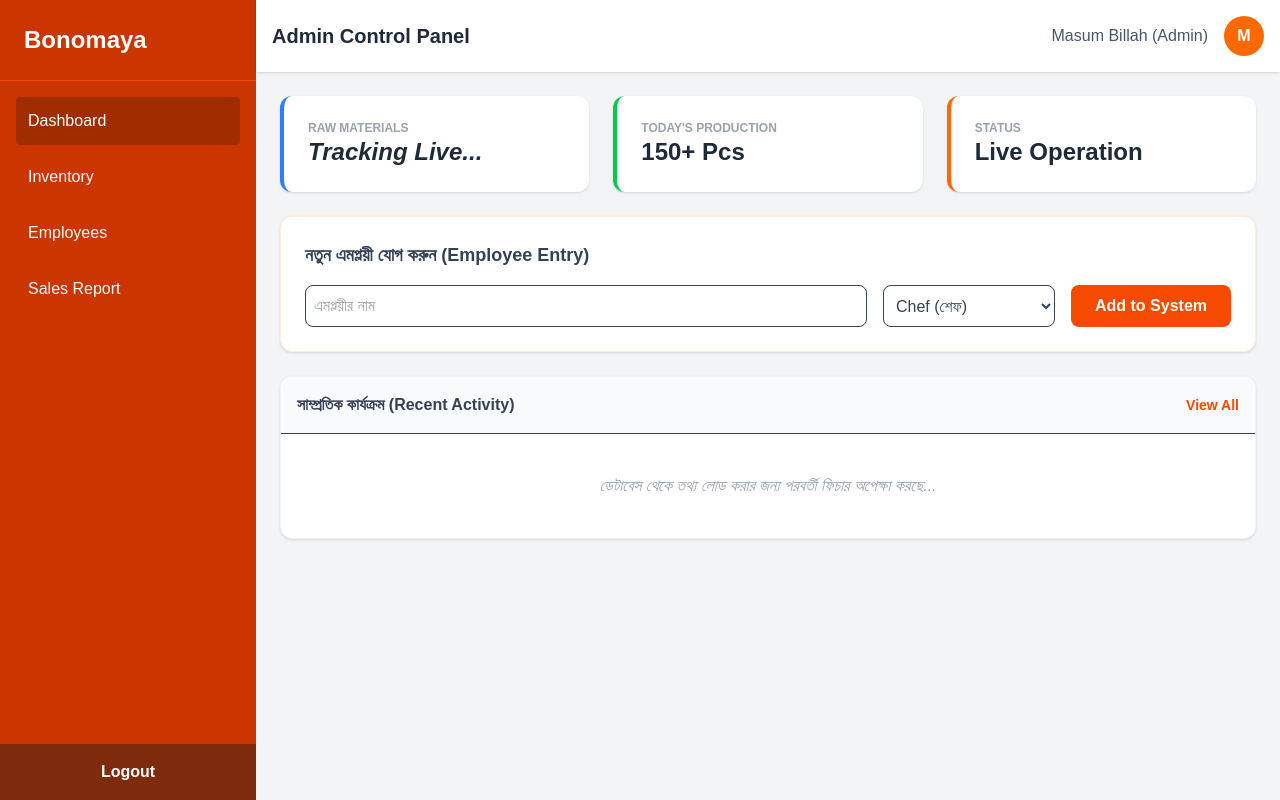
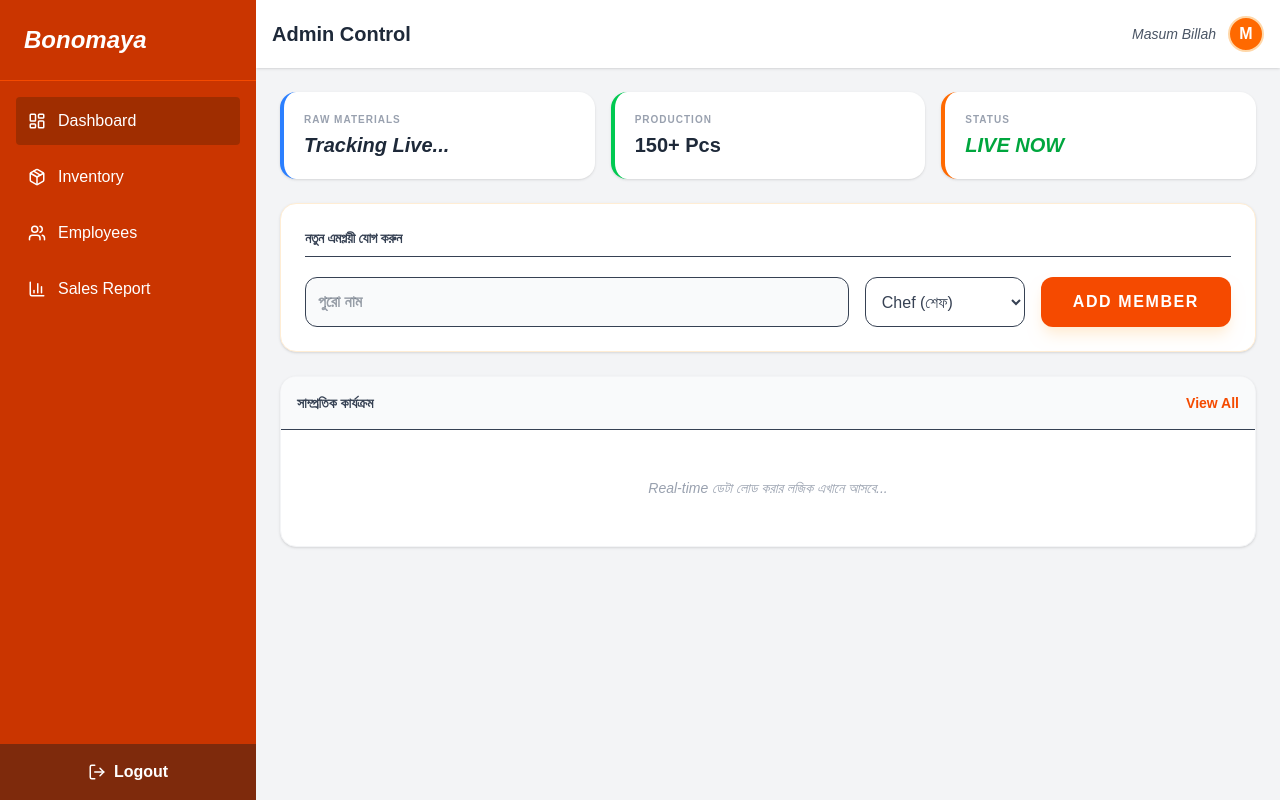
Before and after one commit to masumbillah-swe/bonomaya-management, a Next.js app: page /admin in a window 1280 px wide. Built offline with nearby package versions, Linux system fonts and the light colour scheme; no server answers.

Commit message:
Fixed all errors and implemented Enterprise Admin Panel

```diff
--- a/app/admin/page.js
+++ b/app/admin/page.js
@@ -4,16 +4,15 @@ import { useRouter } from "next/navigation";
 import { useEffect, useState } from "react";
 import { signOut } from "firebase/auth";
 import { collection, addDoc, serverTimestamp } from "firebase/firestore";
+import { Menu, X, LayoutDashboard, Package, Users, BarChart3, LogOut } from "lucide-react";
 
 export default function AdminDashboard() {
   const router = useRouter();
-
-  // State for Employee Form
+  const [isSidebarOpen, setSidebarOpen] = useState(false);
   const [empName, setEmpName] = useState("");
   const [empRole, setEmpRole] = useState("chef");
   const [loading, setLoading] = useState(false);
 
-  // Logout Function
   const handleLogout = async () => {
     try {
       await signOut(auth);
@@ -23,12 +22,10 @@ export default function AdminDashboard() {
     }
   };
 
-  // Add Employee to Firestore
   const handleAddEmployee = async (e) => {
     e.preventDefault();
     setLoading(true);
     try {
-      // সরাসরি Firestore-এর 'users' কালেকশনে তথ্য সেভ হবে
       await addDoc(collection(db, "users"), {
         name: empName,
         role: empRole,
@@ -36,9 +33,8 @@ export default function AdminDashboard() {
         status: "Active",
         createdAt: serverTimestamp()
       });
-
-      alert(empName + " কে বনোমায়ার সিস্টেমে সফলভাবে যোগ করা হয়েছে!");
-      setEmpName(""); // ইনপুট ক্লিয়ার করা
+      alert(empName + " যোগ হয়েছে!");
+      setEmpName("");
     } catch (error) {
       alert("Error: " + error.message);
     } finally {
@@ -47,63 +43,81 @@ export default function AdminDashboard() {
   };
 
   return (
-    <div className="min-h-screen bg-gray-100 flex">
-      {/* Sidebar - Mobile-এ লুকানো থাকবে */}
-      <div className="w-64 bg-orange-700 text-white hidden md:flex flex-col">
-        <div className="p-6 text-2xl font-bold border-b border-orange-600">Bonomaya</div>
-        <nav className="flex-1 p-4 space-y-2">
-          <button className="w-full text-left p-3 rounded bg-orange-800">Dashboard</button>
-          <button className="w-full text-left p-3 rounded hover:bg-orange-600">Inventory</button>
-          <button className="w-full text-left p-3 rounded hover:bg-orange-600">Employees</button>
-          <button className="w-full text-left p-3 rounded hover:bg-orange-600">Sales Report</button>
-        </nav>
-        <button onClick={handleLogout} className="p-4 bg-orange-900 hover:bg-red-700 transition font-bold text-center">
-          Logout
+    <div className="min-h-screen bg-gray-100 flex flex-col md:flex-row relative">
+
+      {/* --- Mobile Top Bar --- */}
+      <div className="md:hidden bg-orange-700 p-4 flex justify-between items-center text-white sticky top-0 z-50 shadow-md">
+        <h1 className="text-xl font-bold italic">Bonomaya</h1>
+        <button onClick={() => setSidebarOpen(!isSidebarOpen)} className="p-1 bg-white/10 rounded">
+          {isSidebarOpen ? <X size={24} /> : <Menu size={24} />}
         </button>
       </div>
 
-      {/* Main Content Area */}
-      <div className="flex-1 flex flex-col">
+      {/* --- Sidebar (Mobile & Desktop) --- */}
+      <aside className={`
+        fixed inset-y-0 left-0 z-40 w-64 bg-orange-700 text-white transform transition-transform duration-300 ease-in-out
+        ${isSidebarOpen ? "translate-x-0" : "-translate-x-full"}
+        md:relative md:translate-x-0 flex flex-col shadow-2xl md:shadow-none
+      `}>
+        <div className="p-6 text-2xl font-bold border-b border-orange-600 hidden md:block italic">Bonomaya</div>
+
+        <nav className="flex-1 p-4 space-y-2 mt-4 md:mt-0">
+          <button className="w-full text-left p-3 rounded bg-orange-800 flex items-center gap-3"><LayoutDashboard size={18}/> Dashboard</button>
+          <button className="w-full text-left p-3 rounded hover:bg-orange-600 flex items-center gap-3 transition"><Package size={18}/> Inventory</button>
+          <button className="w-full text-left p-3 rounded hover:bg-orange-600 flex items-center gap-3 transition"><Users size={18}/> Employees</button>
+          <button className="w-full text-left p-3 rounded hover:bg-orange-600 flex items-center gap-3 transition"><BarChart3 size={18}/> Sales Report</button>
+        </nav>
+
+        <button onClick={handleLogout} className="p-4 bg-orange-900 hover:bg-red-700 transition font-bold flex items-center justify-center gap-2">
+          <LogOut size={18}/> Logout
+        </button>
+      </aside>
+
+      {/* --- Main Content Area --- */}
+      <div className="flex-1 flex flex-col w-full h-screen overflow-y-auto">
+
         {/* Header */}
-        <header className="bg-white shadow p-4 flex justify-between items-center">
-          <h1 className="text-xl font-semibold text-gray-800">Admin Control Panel</h1>
-          <div className="flex items-center gap-4">
-            <span className="text-gray-600 font-medium">Masum Billah (Admin)</span>
-            <div className="w-10 h-10 bg-orange-500 rounded-full flex items-center justify-center text-white font-bold">M</div>
+        <header className="bg-white shadow p-4 flex justify-between items-center sticky top-0 md:static z-30">
+          <h1 className="text-lg md:text-xl font-bold text-gray-800">Admin Control</h1>
+          <div className="flex items-center gap-3">
+            <span className="text-gray-600 font-medium hidden sm:block text-sm italic">Masum Billah</span>
+            <div className="w-9 h-9 bg-orange-500 rounded-full flex items-center justify-center text-white font-bold border-2 border-orange-200">M</div>
           </div>
         </header>
 
-        {/* Top Cards Stats */}
-        <main className="p-6 grid grid-cols-1 md:grid-cols-3 gap-6">
-          <div className="bg-white p-6 rounded-xl shadow-sm border-l-4 border-blue-500">
-            <h3 className="text-gray-400 text-xs font-bold uppercase">Raw Materials</h3>
-            <p className="text-2xl font-bold text-gray-800 italic">Tracking Live...</p>
+        <main className="p-4 md:p-6 space-y-6">
+
+          {/* Top Cards Stats - Responsive Grid */}
+          <div className="grid grid-cols-1 sm:grid-cols-2 md:grid-cols-3 gap-4">
+            <div className="bg-white p-5 rounded-2xl shadow-sm border-l-4 border-blue-500">
+              <h3 className="text-gray-400 text-[10px] font-black uppercase tracking-widest">Raw Materials</h3>
+              <p className="text-xl font-bold text-gray-800 italic mt-1">Tracking Live...</p>
             </div>
-          <div className="bg-white p-6 rounded-xl shadow-sm border-l-4 border-green-500">
-            <h3 className="text-gray-400 text-xs font-bold uppercase">Today's Production</h3>
-            <p className="text-2xl font-bold text-gray-800">150+ Pcs</p>
+            <div className="bg-white p-5 rounded-2xl shadow-sm border-l-4 border-green-500">
+              <h3 className="text-gray-400 text-[10px] font-black uppercase tracking-widest">Production</h3>
+              <p className="text-xl font-bold text-gray-800 mt-1">150+ Pcs</p>
             </div>
-          <div className="bg-white p-6 rounded-xl shadow-sm border-l-4 border-orange-500">
-            <h3 className="text-gray-400 text-xs font-bold uppercase">Status</h3>
-            <p className="text-2xl font-bold text-gray-800">Live Operation</p>
+            <div className="bg-white p-5 rounded-2xl shadow-sm border-l-4 border-orange-500 sm:col-span-2 md:col-span-1">
+              <h3 className="text-gray-400 text-[10px] font-black uppercase tracking-widest">Status</h3>
+              <p className="text-xl font-bold text-gray-800 mt-1 uppercase italic text-green-600">Live Now</p>
             </div>
-        </main>
+          </div>
 
           {/* New Employee Add Form Section */}
-        <section className="px-6 pb-6">
-          <div className="bg-white p-6 rounded-xl shadow-sm border border-orange-100">
-            <h2 className="text-lg font-bold mb-4 text-gray-700">নতুন এমপ্লয়ী যোগ করুন (Employee Entry)</h2>
-            <form onSubmit={handleAddEmployee} className="flex flex-wrap gap-4">
+          <section>
+            <div className="bg-white p-6 rounded-2xl shadow-sm border border-orange-100">
+              <h2 className="text-md font-bold mb-5 text-gray-700 border-b pb-2 uppercase text-sm tracking-tight">নতুন এমপ্লয়ী যোগ করুন</h2>
+              <form onSubmit={handleAddEmployee} className="flex flex-col sm:flex-row gap-4">
                 <input
                   type="text"
-                placeholder="এমপ্লয়ীর নাম"
-                className="border p-2 rounded-lg flex-1 outline-none focus:ring-2 focus:ring-orange-500 text-gray-700"
+                  placeholder="পুরো নাম"
+                  className="border p-3 rounded-xl flex-1 outline-none focus:ring-2 focus:ring-orange-500 text-gray-700 bg-gray-50 font-bold"
                   value={empName}
                   onChange={(e) => setEmpName(e.target.value)}
                   required
                 />
                 <select
-                className="border p-2 rounded-lg outline-none bg-white text-gray-700"
+                  className="border p-3 rounded-xl outline-none bg-white text-gray-700 font-medium sm:w-40"
                   value={empRole}
                   onChange={(e) => setEmpRole(e.target.value)}
                 >
@@ -114,27 +128,36 @@ export default function AdminDashboard() {
                 <button
                   type="submit"
                   disabled={loading}
-                className="bg-orange-600 text-white px-6 py-2 rounded-lg font-bold hover:bg-orange-700 transition disabled:bg-gray-400"
+                  className="bg-orange-600 text-white px-8 py-3 rounded-xl font-black uppercase tracking-widest hover:bg-orange-700 transition active:scale-95 shadow-lg shadow-orange-100 disabled:bg-gray-400"
                 >
-                {loading ? "Adding..." : "Add to System"}
+                  {loading ? "Saving..." : "Add Member"}
                 </button>
               </form>
             </div>
           </section>
 
-        {/* Placeholder for Data Table */}
-        <section className="px-6">
-          <div className="bg-white rounded-xl shadow-sm overflow-hidden border border-gray-100">
-            <div className="p-4 border-b font-bold text-gray-700 bg-gray-50 flex justify-between items-center">
-              <span>সাম্প্রতিক কার্যক্রম (Recent Activity)</span>
-              <button className="text-orange-600 text-sm hover:underline">View All</button>
+          {/* Activity Section */}
+          <section className="pb-10">
+            <div className="bg-white rounded-2xl shadow-sm overflow-hidden border border-gray-100">
+              <div className="p-4 border-b font-bold text-gray-700 bg-gray-50 flex justify-between items-center text-sm">
+                <span>সাম্প্রতিক কার্যক্রম</span>
+                <button className="text-orange-600 hover:underline">View All</button>
               </div>
-            <div className="p-10 text-center text-gray-400 italic">
-              ডেটাবেস থেকে তথ্য লোড করার জন্য পরবর্তী ফিচার অপেক্ষা করছে...
+              <div className="p-12 text-center text-gray-400 italic text-sm">
+                Real-time ডেটা লোড করার লজিক এখানে আসবে...
               </div>
             </div>
           </section>
+        </main>
       </div>
+
+      {/* Mobile Sidebar Overlay */}
+      {isSidebarOpen && (
+        <div
+          onClick={() => setSidebarOpen(false)}
+          className="fixed inset-0 bg-black/40 backdrop-blur-sm z-30 md:hidden transition-opacity"
+        />
+      )}
     </div>
   );
 }
```
Lines whose indentation alone changed are shown as unchanged.
